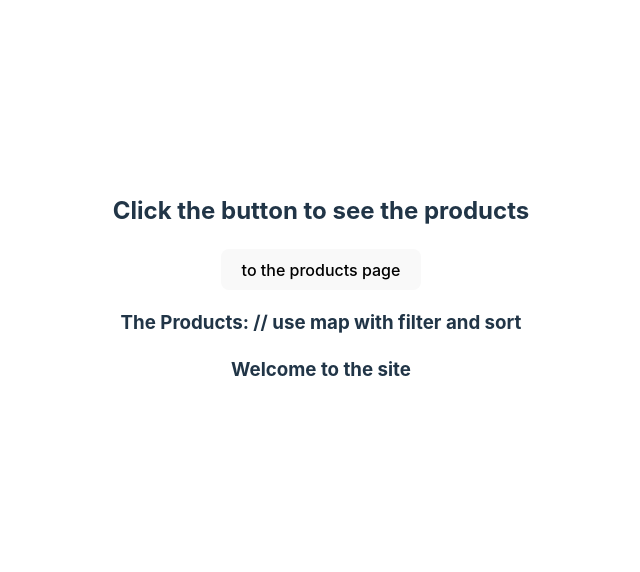
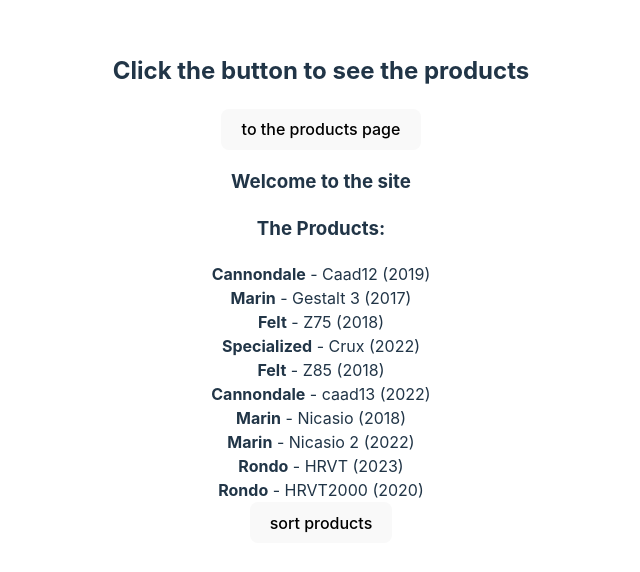
Before and after one commit to jacekroszkowiakdev/products-component, a React (Vite) app: page / in a window 1280 px wide. Shown: the part 112-684 px from the top of the page, without its empty margins (319-959 px from the left). Built offline with nearby package versions, Linux system fonts and the light colour scheme; no server answers; data requests are answered from the project's data file.

Commit message:
added sort and filter functions

```diff
--- a/src/App.tsx
+++ b/src/App.tsx
@@ -3,11 +3,8 @@ import React, { useEffect } from "react";
 import { Products } from "./components/Products.component";
 import { Home } from "./components/Home.component";
 import data from "./db/db.json";
-import { Product } from "./model/model";
 
 const App: React.FC = () => {
-    // const [count, setCount] = useState(0);
-
     useEffect(() => {
         fetch("https://jsonplaceholder.typicode.com/posts", {
             method: "POST",
@@ -26,25 +23,26 @@ const App: React.FC = () => {
             .catch((error) => console.error("Error posting data:", error));
     }, []);
 
-    useEffect(() => {
-        fetch("http://localhost:3000/products")
-            .then((response) => {
-                if (!response.ok) {
-                    throw new Error("Failed to fetch data");
-                }
-                return response.json();
-            })
-            .then((json) => console.log("data fetched:", json))
-            .catch((error) => console.error("Error fetching data:", error));
-    });
+    // MOVE FETCH TO PRODUCTS COMPONENT
+    // useEffect(() => {
+    //     fetch("http://localhost:3000/products")
+    //         .then((response) => {
+    //             if (!response.ok) {
+    //                 throw new Error("Failed to fetch data");
+    //             }
+    //             return response.json();
+    //         })
+    //         .then((json) => console.log("data fetched:", json))
+    //         .catch((error) => console.error("Error fetching data:", error));
+    // });
 
     return (
         <>
             <div>
                 <h2>Click the button to see the products</h2>
                 <button>to the products page</button>
+                <Home />
                 <Products />
-                <Home />
             </div>
         </>
     );
--- a/src/components/Products.component.tsx
+++ b/src/components/Products.component.tsx
@@ -1,12 +1,60 @@
 import React from "react";
+import { useEffect, useState } from "react";
+import { Product } from "../model/model";
 
 export const Products: React.FC = () => {
+    const [products, setProducts] = useState<Product[]>([]);
+    const [sorted, setSorted] = useState<Product[]>([]);
+    // const [filtered, setFiltered] = useState<Product[]>([]);
+
+    // useEffect dependency array is empty so the effect runs only one to fetch the product data from the server
+    useEffect(() => {
+        fetch("http://localhost:3000/products")
+            .then((response) => {
+                if (!response.ok) {
+                    throw new Error("Failed to fetch data");
+                }
+                return response.json();
+            })
+            .then((json) => {
+                setProducts(json),
+                    console.log(
+                        "products data fetched:",
+                        Array.isArray(products)
+                    );
+            })
+            .catch((error) => console.error("Error fetching data:", error));
+    }, []);
+
+    const handleSort = () => {
+        const sortedProducts = products.sort((a, b) =>
+            a.productName.localeCompare(b.productName)
+        );
+        setSorted(sortedProducts);
+    };
+
+    const handleFilter = () => {
+        // const sortedProducts = products.sort((a, b) =>
+        //     a.productName.localeCompare(b.productName)
+        // );
+        // setSorted(sortedProducts);
+    };
+
     return (
         <>
-            <h3>
-                {/* Welcome {userName} {email} */}
-                The Products: // use map with filter and sort
-            </h3>
+            <h3>The Products:</h3>
+            <div>
+                {products.map((product) => (
+                    <div key={product.id}>
+                        <strong>{product.productName}</strong> - {product.model}{" "}
+                        ({product.year})
+                    </div>
+                ))}
+            </div>
+            {/* Render the sorted or filtered conditonally isntead of the feched all */}
+            <div>
+                <button onClick={() => handleSort}>sort products</button>
+            </div>
         </>
     );
 };
--- a/src/db/db.json
+++ b/src/db/db.json
@@ -4,61 +4,61 @@
             "id": "1",
             "productName": "Cannondale",
             "year": 2019,
-            "Model": "Caad12"
+            "model": "Caad12"
         },
         {
             "id": "2",
             "productName": "Marin",
             "year": 2017,
-            "Model": "Gestalt 3"
+            "model": "Gestalt 3"
         },
         {
             "id": "3",
             "productName": "Felt",
             "year": 2018,
-            "Model": "Z75"
+            "model": "Z75"
         },
         {
             "id": "4",
             "productName": "Specialized",
             "year": 2022,
-            "Model": "Crux"
+            "model": "Crux"
         },
         {
             "id": "5",
             "productName": "Felt",
             "year": 2018,
-            "Model": "Z85"
+            "model": "Z85"
         },
         {
             "id": "6",
             "productName": "Cannondale",
             "year": 2022,
-            "Model": "caad13"
+            "model": "caad13"
         },
         {
             "id": "7",
             "productName": "Marin",
             "year": 2018,
-            "Model": "Nicasio"
+            "model": "Nicasio"
         },
         {
             "id": "8",
             "productName": "Marin",
             "year": 2022,
-            "Model": "Nicasio 2"
+            "model": "Nicasio 2"
         },
         {
             "id": "9",
             "productName": "Rondo",
             "year": 2023,
-            "Model": "HRVT"
+            "model": "HRVT"
         },
         {
             "id": "10",
             "productName": "Rondo",
             "year": 2020,
-            "Model": "HRVT2000"
+            "model": "HRVT2000"
         }
     ]
 }
--- a/src/model/model.ts
+++ b/src/model/model.ts
@@ -1,6 +1,10 @@
+export interface ProductsData {
+    products: Product[];
+}
+
 export interface Product {
     id: number;
     productName: string;
     year: number;
-    Model: string;
+    model: string;
 }
```
